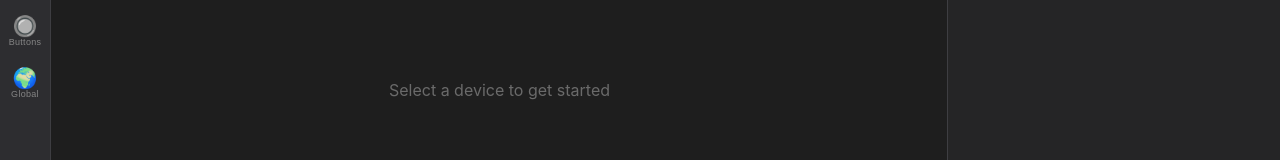
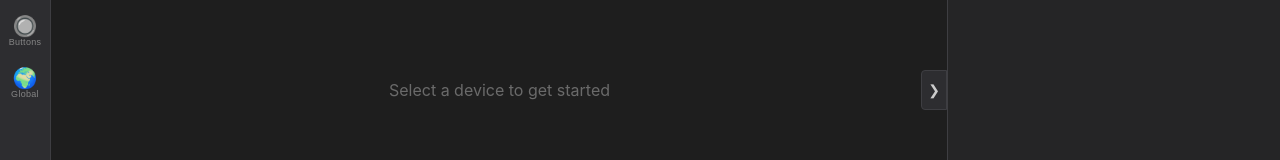
Before and after one commit to teras/keydeck, a SvelteKit app in the folder keydeck-config/: page / in a window 1280 px wide. Shown: the part 359-519 px from the top of the page. Built offline with nearby package versions, Linux system fonts and the light colour scheme.

Commit message:
finalizing UI of right bar

```diff
--- a/keydeck-config/src/routes/+page.svelte
+++ b/keydeck-config/src/routes/+page.svelte
@@ -45,6 +45,7 @@
   let isSaving = $state<boolean>(false);
   let lastSaveTime = $state<string>("");
   let hasUnsavedChanges = $state<boolean>(false);
+  let isRightPanelOpen = $state<boolean>(true);
 
   onMount(async () => {
     try {
@@ -378,10 +379,19 @@
           <p>{selectedDevice ? 'Select a page or template' : 'Select a device to get started'}</p>
         </div>
       {/if}
+
+      <!-- Right panel toggle button -->
+      <button
+        class="panel-toggle-btn right-toggle"
+        onclick={() => isRightPanelOpen = !isRightPanelOpen}
+        title={isRightPanelOpen ? "Hide properties panel" : "Show properties panel"}
+      >
+        {isRightPanelOpen ? '❯' : '❮'}
+      </button>
     </main>
 
     <!-- Right Sidebar: Button/Page/Template Config -->
-    <aside class="properties-panel">
+    <aside class="properties-panel" class:closed={!isRightPanelOpen}>
       {#if selectedButton !== null && selectedDevice && config}
         <ButtonEditor
           config={config}
@@ -789,6 +799,7 @@
     align-items: center;
     justify-content: center;
     padding: 20px;
+    position: relative;
   }
 
   .properties-panel {
@@ -797,6 +808,15 @@
     border-left: 1px solid #3e3e42;
     overflow-y: auto;
     padding: 16px;
+    transition: width 0.2s ease-out, padding 0.2s ease-out, opacity 0.2s ease-out;
+  }
+
+  .properties-panel.closed {
+    width: 0;
+    padding-left: 0;
+    padding-right: 0;
+    opacity: 0;
+    pointer-events: none;
   }
 
   .editor-panel h2 {
@@ -978,4 +998,29 @@
     text-align: center;
     color: #6a6a6a;
   }
+
+  .panel-toggle-btn {
+    position: absolute;
+    background-color: #2d2d30;
+    color: #cccccc;
+    border: 1px solid #3e3e42;
+    border-radius: 4px 0 0 4px;
+    padding: 12px 6px;
+    cursor: pointer;
+    font-size: 14px;
+    line-height: 1;
+    z-index: 10;
+    transition: background-color 0.2s, color 0.2s;
+  }
+
+  .panel-toggle-btn:hover {
+    background-color: #3e3e42;
+    color: #ffffff;
+  }
+
+  .right-toggle {
+    top: 50%;
+    right: 0;
+    transform: translateY(-50%);
+  }
 </style>
```
